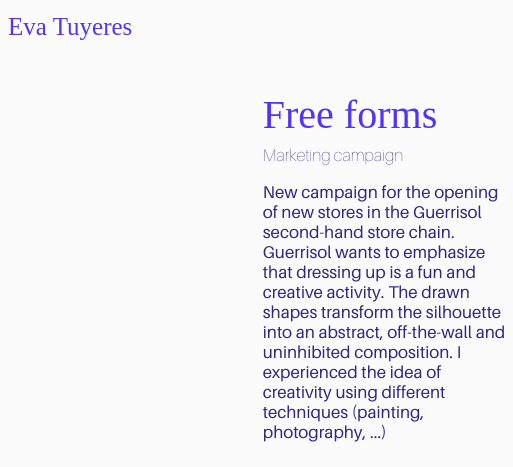
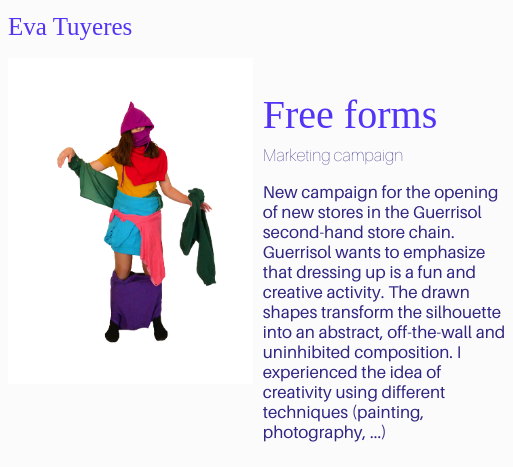
Before and after one commit to Eva-Tuyeres/Eva-Tuyeres.github.io, a plain HTML site: page chocolat.html in a window 1280 px wide. Shown: the top 467 px of the page, 0-513 px from the left. Drawn offline with Linux system fonts and the light colour scheme; grey boxes are pictures that could not be loaded.

Commit message:
Update chocolat.html

```diff
--- a/chocolat.html
+++ b/chocolat.html
@@ -39,6 +39,12 @@
         <img src="imguerrisol/Guerrisol4.jpg" alt="chocolat3">
       </div>
 
+
+      <div class="choco4">
+        <img src="imguerrisol/Guerrisol5.jpg" alt="chocolat3">
+      </div>
+
+
       <div class="chocotxt">
         <h2>Free forms</h2>
 
```
